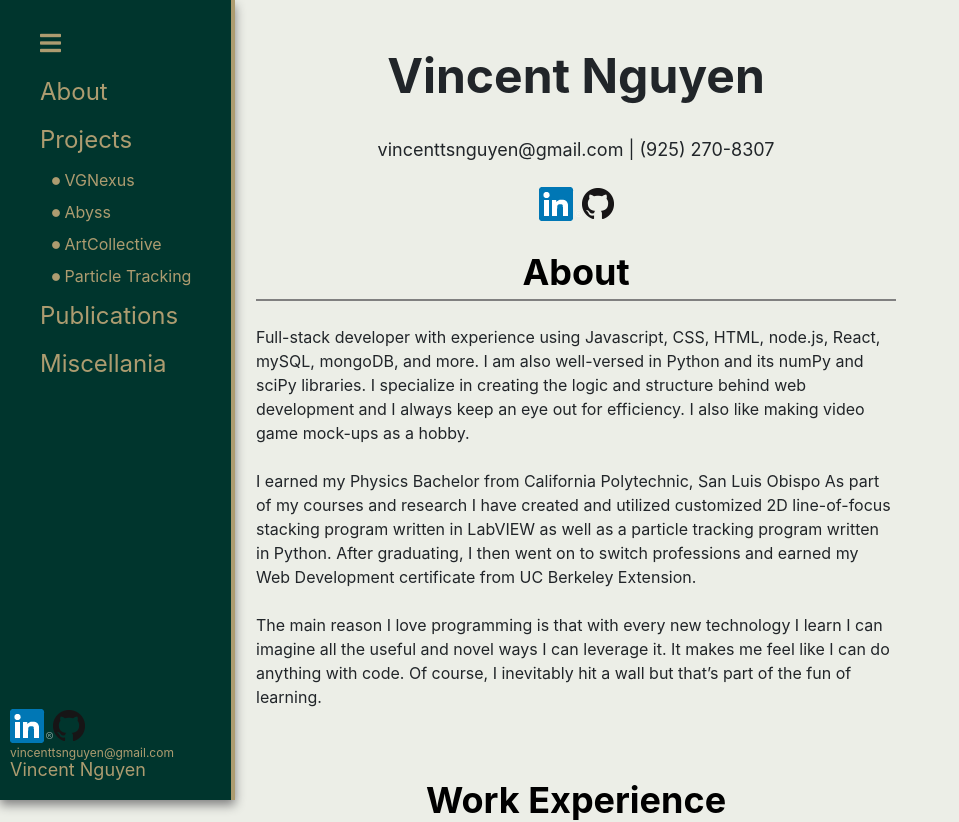
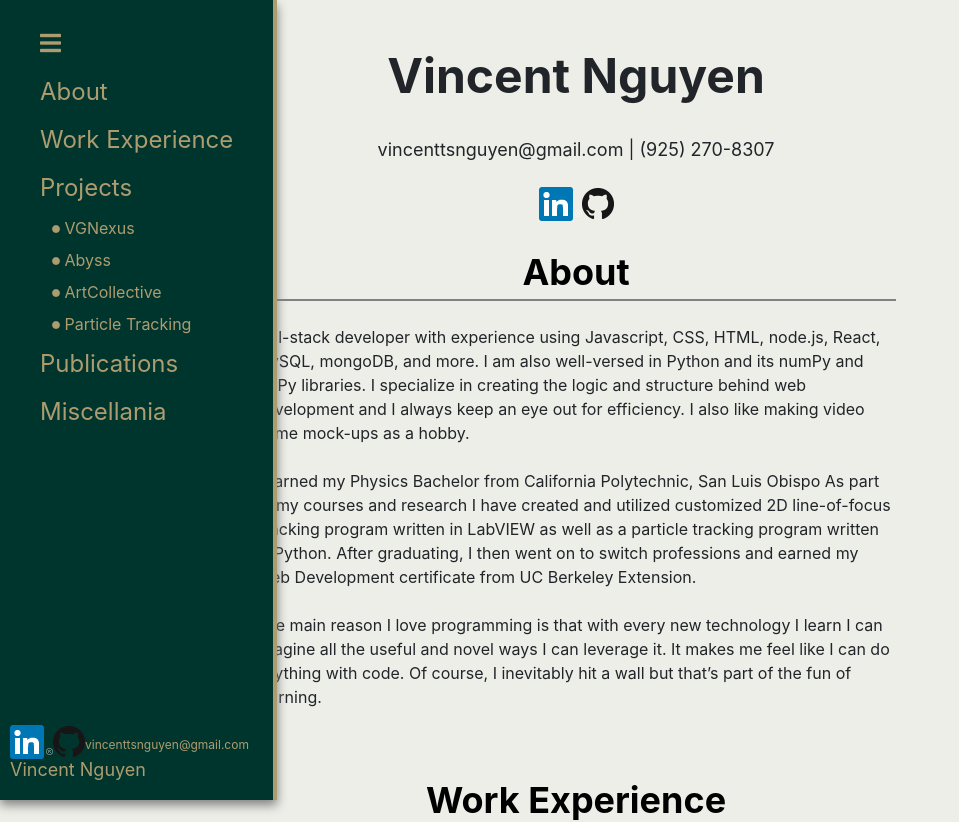
Before and after one commit to vnguye51/portfolio, a React (Create React App) app: page / in a window 1280 px wide. Shown: the top 822 px of the page, without its empty margins (0-959 px from the left). Built offline with nearby package versions, Linux system fonts and the light colour scheme.

Commit message:
added work experience to nav

```diff
--- a/src/components/Nav/Nav.js
+++ b/src/components/Nav/Nav.js
@@ -19,6 +19,7 @@ class Nav extends Component {
         <div id='navBar' class = {this.state.hidden ? "hide" : "show"}>
           <i className="fas fa-bars" onClick={this.hidenav}></i>
           <a href='#About' className='navlink'><div  className='navElement'>About</div></a>
+          <a href='#WorkExperience' className='navlink'><div className='navElement'>Work Experience</div></a>
           <a href='#Projects' className='navlink'><div className='navElement'>Projects</div></a>
             <a href='#VGNexus' className='navlink'><div className='subElement'><i class="fas fa-circle"></i> VGNexus</div></a>
             <a href='#Abyss' className='navlink'><div className='subElement'><i class="fas fa-circle"></i> Abyss</div></a>
```
